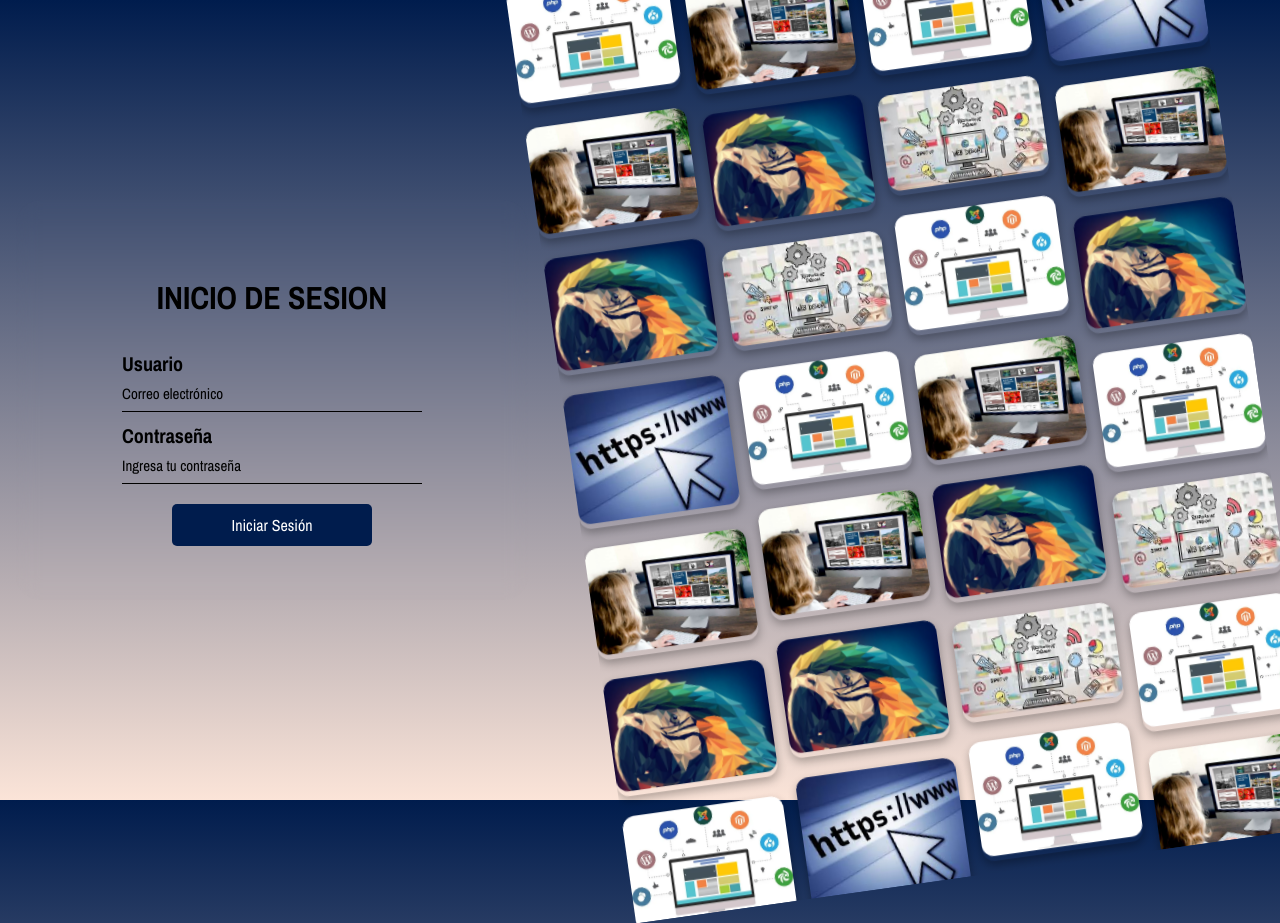
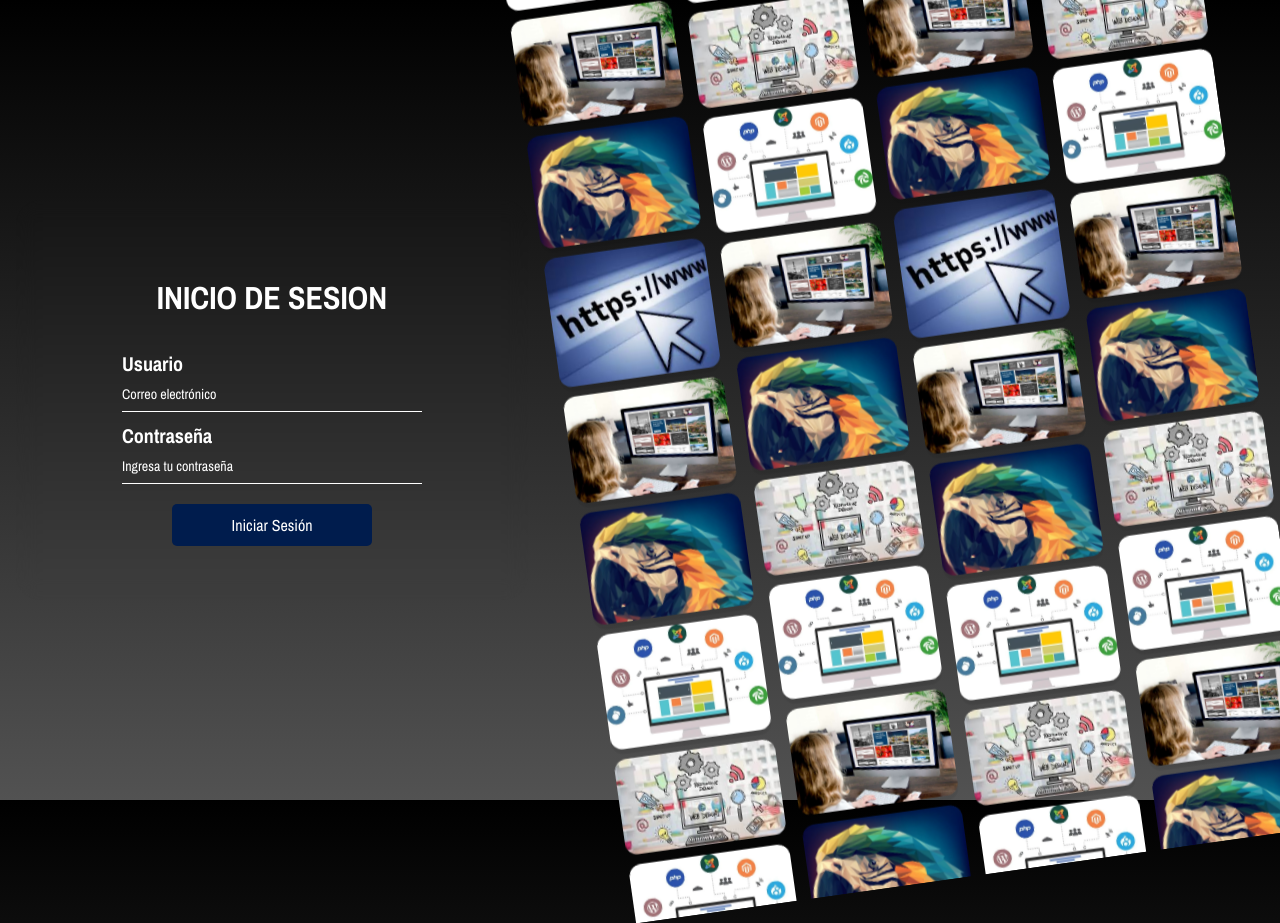
Before and after one commit to job713292/TecnoX, a plain HTML site: page index.html in a window 1280 px wide. Shown: the top 923 px of the page. Drawn offline with nearby package versions, Linux system fonts and the light colour scheme.

Commit message:
Arreglo de colores y inicio de sesion

```diff
--- a/index.html
+++ b/index.html
@@ -68,6 +68,42 @@
                     <div class="card"><img src="assets/2.webp" alt="Imagen 34"></div>
                     <div class="card"><img src="assets/3.jpg" alt="Imagen 35"></div>
                     <div class="card"><img src="assets/4.webp" alt="Imagen 36"></div>
+                    <div class="card"><img src="assets/1.jpg" alt="Imagen 1"></div>
+                    <div class="card"><img src="assets/2.webp" alt="Imagen 2"></div>
+                    <div class="card"><img src="assets/3.jpg" alt="Imagen 3"></div>
+                    <div class="card"><img src="assets/4.webp" alt="Imagen 4"></div>
+                    <div class="card"><img src="assets/5.jpg" alt="Imagen 5"></div>
+                    <div class="card"><img src="assets/3.jpg" alt="Imagen 6"></div>
+                    <div class="card"><img src="assets/4.webp" alt="Imagen 7"></div>
+                    <div class="card"><img src="assets/2.webp" alt="Imagen 8"></div>
+                    <div class="card"><img src="assets/1.jpg" alt="Imagen 9"></div>
+                    <div class="card"><img src="assets/2.webp" alt="Imagen 10"></div>
+                    <div class="card"><img src="assets/3.jpg" alt="Imagen 11"></div>
+                    <div class="card"><img src="assets/4.webp" alt="Imagen 12"></div>
+                    <div class="card"><img src="assets/1.jpg" alt="Imagen 13"></div>
+                    <div class="card"><img src="assets/2.webp" alt="Imagen 14"></div>
+                    <div class="card"><img src="assets/3.jpg" alt="Imagen 15"></div>
+                    <div class="card"><img src="assets/4.webp" alt="Imagen 16"></div>
+                    <div class="card"><img src="assets/5.jpg" alt="Imagen 17"></div>
+                    <div class="card"><img src="assets/3.jpg" alt="Imagen 18"></div>
+                    <div class="card"><img src="assets/4.webp" alt="Imagen 19"></div>
+                    <div class="card"><img src="assets/2.webp" alt="Imagen 20"></div>
+                    <div class="card"><img src="assets/1.jpg" alt="Imagen 21"></div>
+                    <div class="card"><img src="assets/2.webp" alt="Imagen 22"></div>
+                    <div class="card"><img src="assets/3.jpg" alt="Imagen 23"></div>
+                    <div class="card"><img src="assets/4.webp" alt="Imagen 24"></div>
+                    <div class="card"><img src="assets/1.jpg" alt="Imagen 25"></div>
+                    <div class="card"><img src="assets/2.webp" alt="Imagen 26"></div>
+                    <div class="card"><img src="assets/3.jpg" alt="Imagen 27"></div>
+                    <div class="card"><img src="assets/4.webp" alt="Imagen 28"></div>
+                    <div class="card"><img src="assets/5.jpg" alt="Imagen 29"></div>
+                    <div class="card"><img src="assets/3.jpg" alt="Imagen 30"></div>
+                    <div class="card"><img src="assets/4.webp" alt="Imagen 31"></div>
+                    <div class="card"><img src="assets/2.webp" alt="Imagen 32"></div>
+                    <div class="card"><img src="assets/1.jpg" alt="Imagen 33"></div>
+                    <div class="card"><img src="assets/2.webp" alt="Imagen 34"></div>
+                    <div class="card"><img src="assets/3.jpg" alt="Imagen 35"></div>
+                    <div class="card"><img src="assets/4.webp" alt="Imagen 36"></div>
                 </div>
             </div>
         </div>
--- a/styles/style.css
+++ b/styles/style.css
@@ -7,15 +7,17 @@
     --botones: #001c4d;
     --botones-hover: #0b1135;
     --blanco-transparente: rgba(255, 255, 255, 0.5);
+    --letras: #ffffff;
   }
 
   *{
     font-family: "Archivo Narrow", sans-serif;
+    color: var(--letras);
   }
 
   /* ======== Fondo ======== */
   body {
-    background: linear-gradient(to bottom, #001c4d, #FBE4D8);
+    background: linear-gradient(to bottom, #000000, #525252);
     width: 100%;
     height: 100vh;
     overflow: hidden;
@@ -59,18 +61,15 @@
   .card {
     display: inline-block;
     width: 100%;
-    margin-bottom: 15px;
     border-radius: 12px;
     overflow: hidden;
-    box-shadow: 0 4px 10px rgba(0,0,0,0.3);
   }
 
   .card img {
     width: 100%;
-    height: auto;
     object-fit: cover;
     border-radius: 12px;
-    user-select: none;
+    box-shadow: 0 8px 10px rgba(0, 0, 0, 0.1);
   }
 
   /* Animación scroll */
@@ -109,17 +108,17 @@
   .input-group input {
     background: transparent;
     border: none;
-    border-bottom: 1px solid #000;
+    border-bottom: 1px solid #ffffff;
     outline: none;
     padding: 8px 0;
-    color: #000;
+    color: #ffffff;
     font-size: 14px;
     width: 100%;
   }
 
   ::placeholder {
-    color: #000;
-    font-size: 15px;
+    color: #ffffff;
+    font-size: 14px;
   }
 
   #submit {
@@ -157,7 +156,7 @@
   }
 
   label {
-    color: #000;
+    color: #ffffff;
     font-size: 20px;
     font-weight: bold;
   }
```
